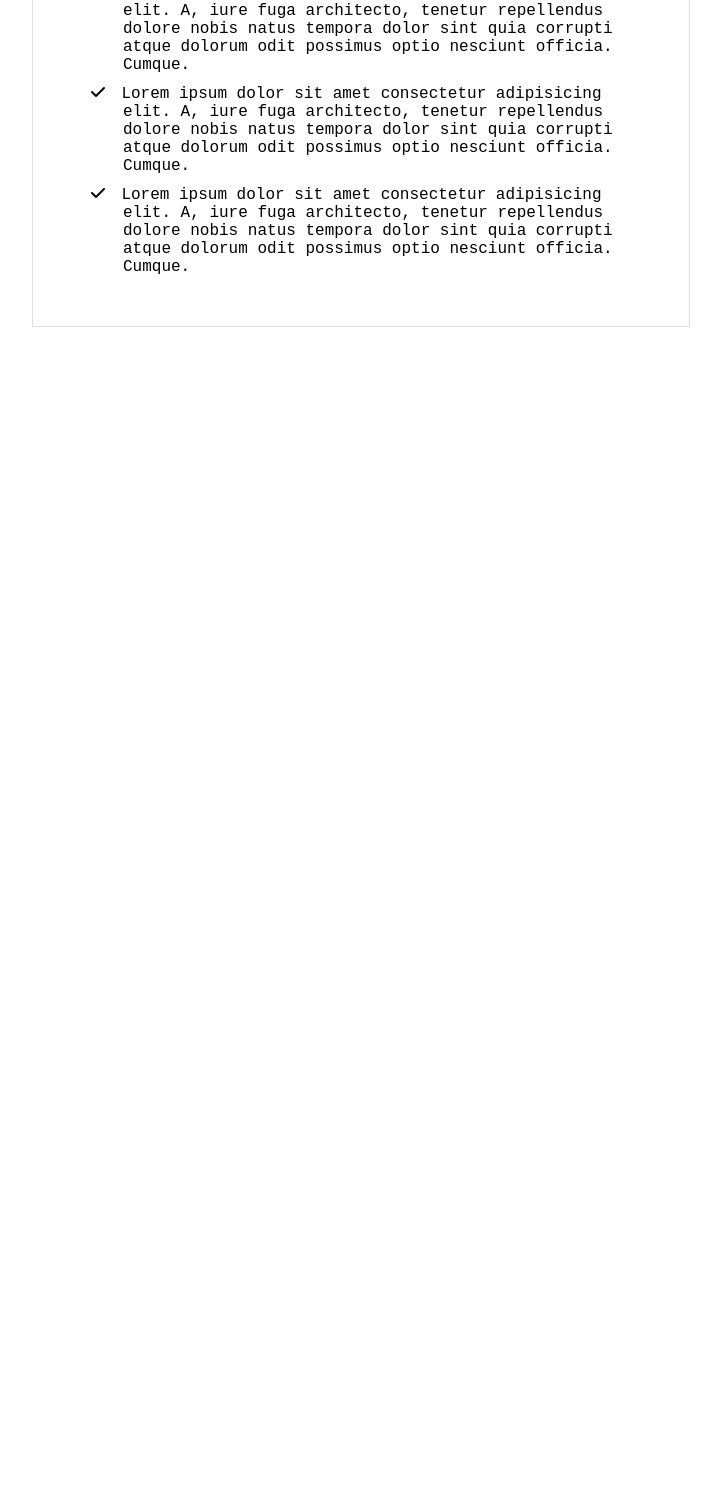
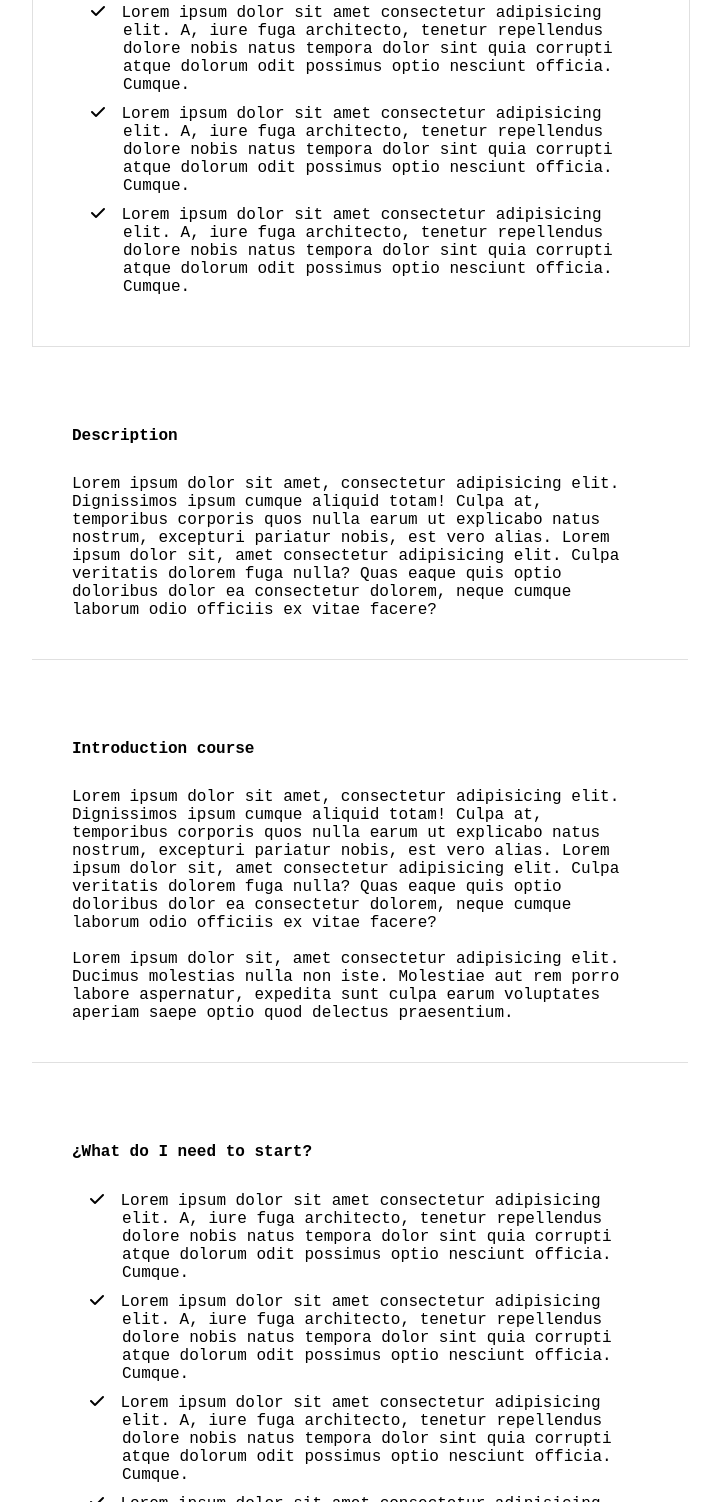
Before and after one commit to fabiloco/jaime_course-project, a website: page index.html in a window 1280 px wide. Shown: the part 1298-2800 px from the top of the page, without its empty margins (168-889 px from the left). Before the commit the page ends 1625 px from the top, so only its background shows below. Drawn offline with Linux system fonts and the light colour scheme.

Commit message:
text boxes

```diff
--- a/css/blocks/about.scss
+++ b/css/blocks/about.scss
@@ -5,9 +5,10 @@
 .about{
     width: 45%;
     margin-left: 200px;
-    border: 1px solid $grey;
     padding: 40px;
     margin-top: 40px;
+
+    border: 1px solid $grey;
 
     &__title{
         font-size: 1.8em;
--- a/css/blocks/floating-card.scss
+++ b/css/blocks/floating-card.scss
@@ -1,5 +1,4 @@
 .floating-card{
-
 }
 
 .card-container{
@@ -12,7 +11,7 @@
     top: 0;
     right: 0;
     margin-right: 100px;
-    margin-top: 50px;
+    margin-top: 60px;
 
     &__content{
         display: flex;
--- a/css/blocks/navbar.scss
+++ b/css/blocks/navbar.scss
@@ -2,9 +2,10 @@
     background-color: $navbar_bg;
 
     &-container{
-        padding: 10px;
+        padding: 20px;
         width: 80%;
         margin: 0 auto;
+
     }
 
     &__items{
--- /dev/null
+++ b/css/blocks/text.scss
@@ -0,0 +1,14 @@
+.text-container{
+
+}
+.text{
+    width: 45%;
+    margin-left: 200px;
+    padding: 40px;
+    margin-top: 40px;
+    border-bottom: 1px solid $grey;
+
+    h2{
+        margin-bottom: 30px;
+    }
+}
--- a/css/styles.scss
+++ b/css/styles.scss
@@ -10,3 +10,4 @@
 @import 'blocks/presentation.scss';
 @import 'blocks/floating-card.scss';
 @import 'blocks/about.scss';
+@import 'blocks/text.scss';
--- a/index.html
+++ b/index.html
@@ -101,9 +101,55 @@
                 </div>
             </section>
 
-            <section class="description-container">
-                <div class="description">
+            <section class="text-container">
+                <div class="text">
+                    <h2>Description</h2>
+                    <p>Lorem ipsum dolor sit amet, consectetur adipisicing elit. Dignissimos ipsum cumque aliquid totam! Culpa at, temporibus corporis quos nulla earum ut explicabo natus nostrum, excepturi pariatur nobis, est vero alias. Lorem ipsum dolor sit, amet consectetur adipisicing elit. Culpa veritatis dolorem fuga nulla? Quas eaque quis optio doloribus dolor ea consectetur dolorem, neque cumque laborum odio officiis ex vitae facere?</p>
+                </div>
+            </section>
 
+            <section class="text-container">
+                <div class="text">
+                    <h2>Introduction course</h2>
+                    <p>Lorem ipsum dolor sit amet, consectetur adipisicing elit. Dignissimos ipsum cumque aliquid totam! Culpa at, temporibus corporis quos nulla earum ut explicabo natus nostrum, excepturi pariatur nobis, est vero alias. Lorem ipsum dolor sit, amet consectetur adipisicing elit. Culpa veritatis dolorem fuga nulla? Quas eaque quis optio doloribus dolor ea consectetur dolorem, neque cumque laborum odio officiis ex vitae facere?</p>
+                    <br>
+                    <p>Lorem ipsum dolor sit, amet consectetur adipisicing elit. Ducimus molestias nulla non iste. Molestiae aut rem porro labore aspernatur, expedita sunt culpa earum voluptates aperiam saepe optio quod delectus praesentium.</p>
+                </div>
+            </section>
+
+            <section class="text-container">
+                <div class="text">
+                    <h2>¿What do I need to start?</h2>
+                    <ul class="about__list">
+                        <li>
+                            Lorem ipsum dolor sit amet consectetur adipisicing elit. A, iure fuga architecto, tenetur repellendus dolore nobis natus tempora dolor sint quia corrupti atque dolorum odit possimus optio nesciunt officia. Cumque.
+                        </li>
+                        <li>
+                            Lorem ipsum dolor sit amet consectetur adipisicing elit. A, iure fuga architecto, tenetur repellendus dolore nobis natus tempora dolor sint quia corrupti atque dolorum odit possimus optio nesciunt officia. Cumque.
+                        </li>
+                        <li>
+                            Lorem ipsum dolor sit amet consectetur adipisicing elit. A, iure fuga architecto, tenetur repellendus dolore nobis natus tempora dolor sint quia corrupti atque dolorum odit possimus optio nesciunt officia. Cumque.
+                        </li>
+                        <li>
+                            Lorem ipsum dolor sit amet consectetur adipisicing elit. A, iure fuga architecto, tenetur repellendus dolore nobis natus tempora dolor sint quia corrupti atque dolorum odit possimus optio nesciunt officia. Cumque.
+                        </li><li>
+                            Lorem ipsum dolor sit amet consectetur adipisicing elit. A, iure fuga architecto, tenetur repellendus dolore nobis natus tempora dolor sint quia corrupti atque dolorum odit possimus optio nesciunt officia. Cumque.
+                        </li>
+                        <li>
+                            Lorem ipsum dolor sit amet consectetur adipisicing elit. A, iure fuga architecto, tenetur repellendus dolore nobis natus tempora dolor sint quia corrupti atque dolorum odit possimus optio nesciunt officia. Cumque.
+                        </li><li>
+                            Lorem ipsum dolor sit amet consectetur adipisicing elit. A, iure fuga architecto, tenetur repellendus dolore nobis natus tempora dolor sint quia corrupti atque dolorum odit possimus optio nesciunt officia. Cumque.
+                        </li>
+                        <li>
+                            Lorem ipsum dolor sit amet consectetur adipisicing elit. A, iure fuga architecto, tenetur repellendus dolore nobis natus tempora dolor sint quia corrupti atque dolorum odit possimus optio nesciunt officia. Cumque.
+                        </li>
+                    </ul>
+                </div>
+            </section>
+
+            <section class="testimonials-container">
+                <div class="testimonials">
+                 <h2>Testimonials</h2>
                 </div>
             </section>
 
```
Also changed, not shown: css/styles.css, 1 other file.
